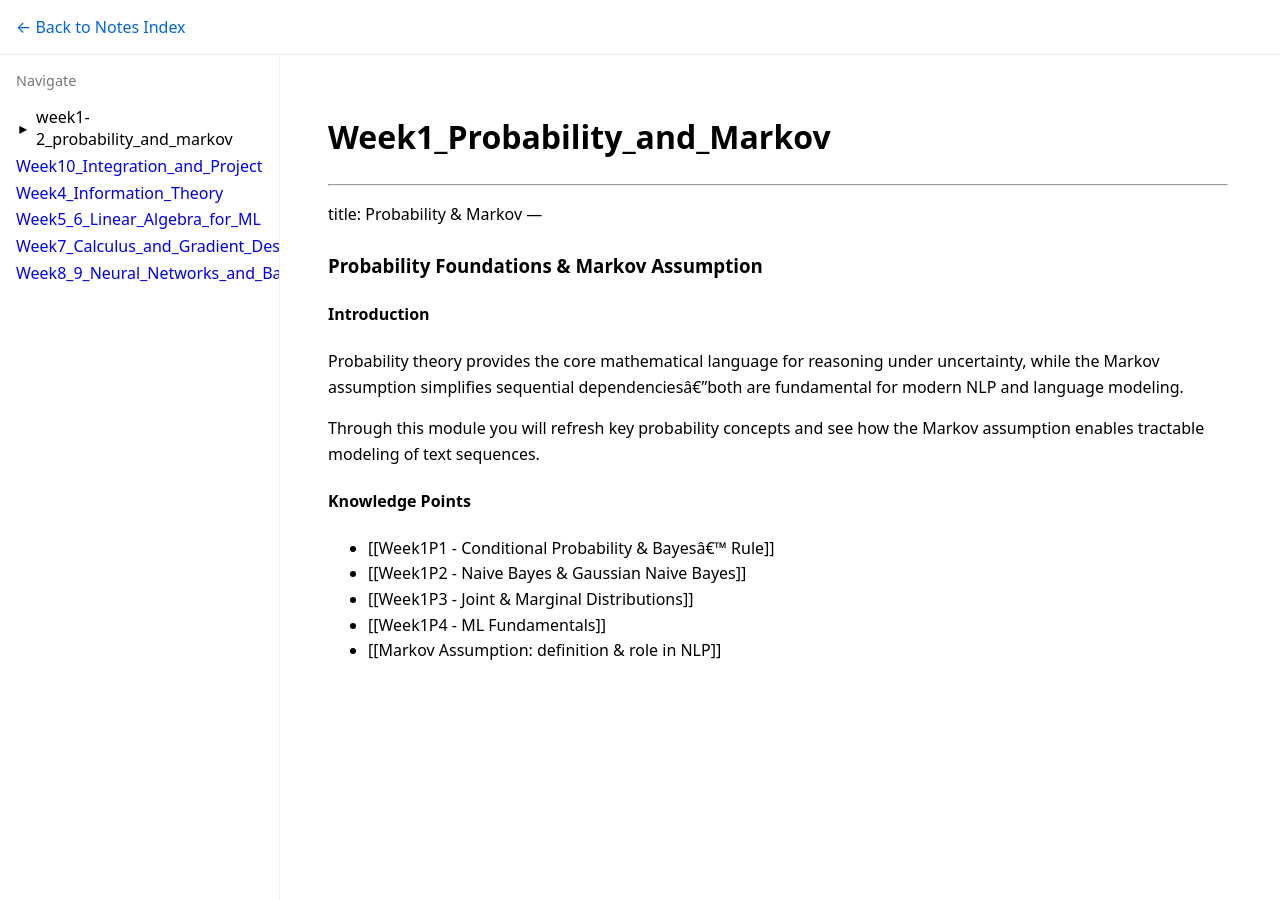
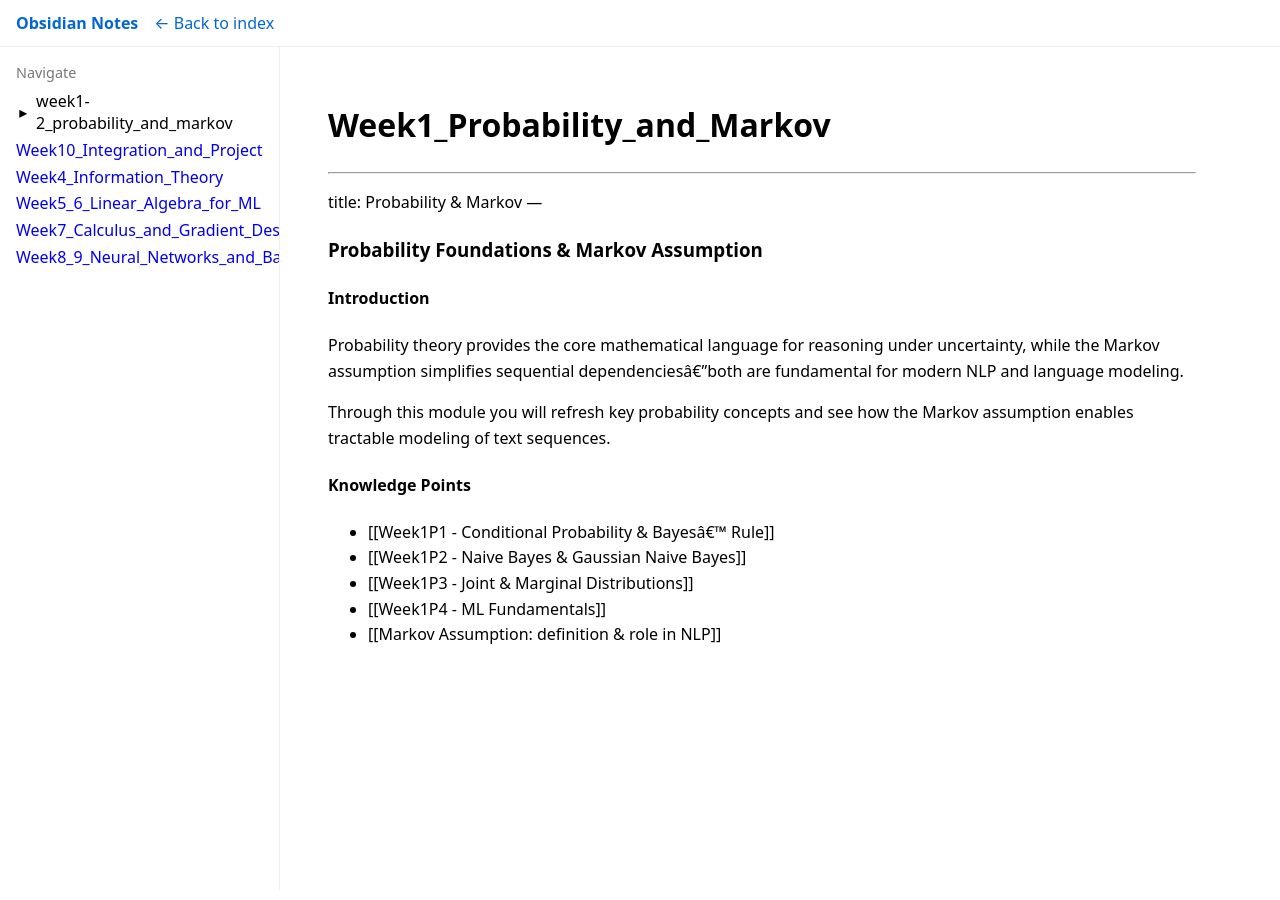
Before and after one commit to hanjie-jiang/bias-to-action, a Jekyll site: the page built from _notes/week1-2_probability_and_markov/Week1_Probability_and_Markov.md, in a window 1280 px wide and 900 px high. Built offline with Jekyll 4.4.1, drawn with Linux system fonts in a browser that asks for light colours.

Commit message:
Global left sidebar tree + MathJax; default & note layouts

```diff
--- /dev/null
+++ b/_layouts/default.html
@@ -0,0 +1,114 @@
+<!doctype html>
+<html lang="en">
+<head>
+  <meta charset="utf-8" />
+  <title>{{ page.title | default: site.title }}</title>
+  <meta name="viewport" content="width=device-width, initial-scale=1" />
+  <style>
+    :root { --sidebar: 280px; }
+    * { box-sizing: border-box; }
+    body { margin: 0; font-family: system-ui, -apple-system, Segoe UI, Roboto, Arial, sans-serif; }
+    header { padding: .75rem 1rem; border-bottom: 1px solid #eee; display: flex; gap: 1rem; align-items: center; }
+    header a { text-decoration: none; color: #0366d6; }
+    .layout { display: grid; grid-template-columns: 1fr; }
+    main { max-width: 900px; margin: 2rem auto; padding: 0 1rem; line-height: 1.6; }
+    pre, code { background:#f6f8fa; padding:.2rem .4rem; border-radius:4px; font-family: ui-monospace, SFMono-Regular, Menlo, Consolas, monospace; }
+    h1, h2, h3 { margin-top: 1.25rem; }
+    @media (min-width: 1100px) {
+      .layout { grid-template-columns: var(--sidebar) 1fr; gap: 2rem; }
+      aside { border-right: 1px solid #eee; height: calc(100vh - 57px); overflow:auto; padding: 1rem; position: sticky; top: 57px; }
+      main { margin: 2rem 2rem 4rem 0; }
+    }
+    /* tree */
+    .tree { list-style: none; padding-left: 0; margin: 0; }
+    .tree ul { list-style: none; margin: .25rem 0 .25rem 1rem; padding-left: 1rem; border-left: 1px solid #ddd; }
+    .tree li { margin: .15rem 0; }
+    .folder, .file { display: inline-flex; align-items: center; gap: .35rem; }
+    .folder .toggle { cursor: pointer; user-select: none; width: 1rem; display: inline-block; text-align: center; }
+    .muted { color:#777; font-size:.9em; margin-bottom:.5rem; }
+    a { text-decoration: none; }
+    a:hover { text-decoration: underline; }
+  </style>
+
+  <!-- MathJax (for $...$ and $$...$$ everywhere) -->
+  <script>
+    window.MathJax = {
+      tex: {
+        inlineMath: [['$', '$'], ['\\(', '\\)']],
+        displayMath: [['$$','$$'], ['\\[','\\]']],
+        processEscapes: true
+      },
+      options: { skipHtmlTags: ['script','noscript','style','textarea','pre','code'] }
+    };
+  </script>
+  <script id="MathJax-script" async
+          src="https://cdn.jsdelivr.net/npm/mathjax@3/es5/tex-mml-chtml.js"></script>
+</head>
+<body>
+  <header>
+    <a href="{{ '/' | relative_url }}"><strong>{{ site.title }}</strong></a>
+    {% if page.url != '/' %}<a href="{{ '/' | relative_url }}">← Back to index</a>{% endif %}
+  </header>
+
+  <div class="layout">
+    <aside>
+      <div class="muted">Navigate</div>
+      <ul id="tree" class="tree"></ul>
+    </aside>
+
+    <main>
+      {{ content }}
+    </main>
+  </div>
+
+  <!-- Build a hierarchical tree from the notes collection -->
+  <script>
+  window.NOTES = [
+  {% assign items = site.notes | sort: "url" %}
+  {% for doc in items %}
+    {
+      "url": "{{ doc.url | relative_url }}",
+      "title": {{ (doc.title | default: doc.basename_without_ext) | jsonify }},
+      "path": "{{ doc.url | replace_first: '/notes/', '' | replace: '//', '/' }}"
+    }{% unless forloop.last %},{% endunless %}
+  {% endfor %}
+  ];
+
+  (function () {
+    function insert(node, parts, item) {
+      const part = parts.shift(); if (!part) return;
+      if (!node.children) node.children = {};
+      if (parts.length === 0) (node.children[part] ||= { __files: [] }).__files.push(item);
+      else insert((node.children[part] ||= {}), parts, item);
+    }
+    const root = {};
+    (window.NOTES||[]).forEach(n => insert(root, n.path.replace(/\/+$/,'').split('/'), n));
+
+    function render(node, ul) {
+      const names = Object.keys(node.children||{}).sort((a,b)=>a.localeCompare(b));
+      names.forEach(name => {
+        const entry = node.children[name];
+        const li = document.createElement('li');
+        const files = entry.__files || [];
+        const hasChildren = Object.keys(entry).some(k => k !== '__files');
+
+        if (hasChildren) {
+          const toggle = document.createElement('span'); toggle.className='toggle'; toggle.textContent='▸';
+          const label = document.createElement('span'); label.className='folder';
+          label.appendChild(toggle); label.appendChild(document.createTextNode(name));
+          const inner = document.createElement('ul'); inner.style.display='none';
+          label.onclick = () => { const open = inner.style.display!=='none'; inner.style.display=open?'none':'block'; toggle.textContent=open?'▸':'▾'; };
+          li.appendChild(label); li.appendChild(inner);
+          render(entry, inner);
+          files.forEach(f => { const fli=document.createElement('li'); fli.className='file'; const a=document.createElement('a'); a.href=f.url; a.textContent=f.title||name; fli.appendChild(a); inner.appendChild(fli); });
+          ul.appendChild(li);
+        } else {
+          files.forEach(f => { const fli=document.createElement('li'); fli.className='file'; const a=document.createElement('a'); a.href=f.url; a.textContent=f.title||name; fli.appendChild(a); ul.appendChild(fli); });
+        }
+      });
+    }
+    render(root, document.getElementById('tree'));
+  })();
+  </script>
+</body>
+</html>
--- a/_layouts/note.html
+++ b/_layouts/note.html
@@ -1,117 +1,5 @@
-<!doctype html>
-<html lang="en">
-<head>
-  <meta charset="utf-8" />
-  <title>{{ page.title | default: site.title }}</title>
-  <meta name="viewport" content="width=device-width, initial-scale=1" />
-  <style>
-    :root { --sidebar: 280px; }
-    body { font-family: system-ui, -apple-system, Segoe UI, Roboto, Arial, sans-serif; margin: 0; }
-    header { padding: 1rem; border-bottom: 1px solid #eee; }
-    header a { text-decoration: none; color: #0366d6; }
-    .wrap { display: grid; grid-template-columns: 1fr; }
-    main { max-width: 900px; margin: 2rem auto; padding: 0 1rem; line-height: 1.6; }
-    pre, code { background:#f6f8fa; padding:.2rem .4rem; border-radius:4px; font-family: ui-monospace, SFMono-Regular, Menlo, Consolas, monospace; }
-    h1,h2,h3 { margin-top:1.5rem; }
-    @media (min-width: 1100px) {
-      .wrap { grid-template-columns: var(--sidebar) 1fr; gap: 2rem; }
-      aside { border-right: 1px solid #eee; height: calc(100vh - 62px); overflow:auto; padding: 1rem; position: sticky; top: 62px; }
-      main { margin: 2rem 2rem 4rem 0; }
-    }
-    /* tree styles (shared) */
-    .tree { list-style: none; padding-left: 0; }
-    .tree ul { list-style: none; margin: .25rem 0 .25rem 1rem; padding-left: 1rem; border-left: 1px solid #ddd; }
-    .tree li { margin: .15rem 0; }
-    .folder, .file { display: inline-flex; align-items: center; gap: .35rem; }
-    .folder .toggle { cursor: pointer; user-select: none; width: 1rem; display: inline-block; text-align: center; }
-    .muted { color:#777; font-size:.9em; }
-    a { text-decoration: none; }
-    a:hover { text-decoration: underline; }
-  </style>
-
-  <!-- MathJax v3: render $...$ and $$...$$ -->
-  <script>
-    window.MathJax = {
-      tex: {
-        inlineMath: [['$', '$'], ['\\(', '\\)']],
-        displayMath: [['$$','$$'], ['\\[','\\]']],
-        processEscapes: true
-      },
-      options: {
-        skipHtmlTags: ['script','noscript','style','textarea','pre','code']
-      }
-    };
-  </script>
-  <script id="MathJax-script" async
-    src="https://cdn.jsdelivr.net/npm/mathjax@3/es5/tex-mml-chtml.js">
-  </script>
-</head>
-<body>
-  <header>
-    <a href="{{ '/' | relative_url }}">← Back to Notes Index</a>
-  </header>
-
-  <div class="wrap">
-    <!-- Sidebar tree (collapsible) -->
-    <aside>
-      <div class="muted">Navigate</div>
-      <ul id="tree" class="tree"></ul>
-    </aside>
-
-    <!-- Note content -->
-    <main>
-      <h1>{{ page.title | default: site.title }}</h1>
-      {{ content }}
-    </main>
-  </div>
-
-  <!-- Build same tree used on homepage -->
-  <script>
-  window.NOTES = [
-  {% assign items = site.notes | sort: "url" %}
-  {% for doc in items %}
-    {
-      "url": "{{ doc.url | relative_url }}",
-      "title": {{ (doc.title | default: doc.basename_without_ext) | jsonify }},
-      "path": "{{ doc.url | replace_first: '/notes/', '' | replace: '//', '/' }}"
-    }{% unless forloop.last %},{% endunless %}
-  {% endfor %}
-  ];
-  (function () {
-    function insert(node, parts, item) {
-      const part = parts.shift(); if (!part) return;
-      if (!node.children) node.children = {};
-      if (parts.length === 0) (node.children[part] ||= { __files: [] }).__files.push(item);
-      else insert((node.children[part] ||= {}), parts, item);
-    }
-    const root = {};
-    (window.NOTES||[]).forEach(n => insert(root, n.path.replace(/\/+$/,'').split('/'), n));
-
-    function render(node, ul) {
-      const names = Object.keys(node.children || {}).sort((a,b)=>a.localeCompare(b));
-      names.forEach(name => {
-        const entry = node.children[name];
-        const li = document.createElement('li');
-        const files = entry.__files || [];
-        const hasChildren = Object.keys(entry).some(k => k !== '__files');
-
-        if (hasChildren) {
-          const toggle = document.createElement('span'); toggle.className='toggle'; toggle.textContent='▸';
-          const label = document.createElement('span'); label.className='folder';
-          label.appendChild(toggle); label.appendChild(document.createTextNode(name));
-          const inner = document.createElement('ul'); inner.style.display='none';
-          label.onclick = () => { const open = inner.style.display!=='none'; inner.style.display=open?'none':'block'; toggle.textContent=open?'▸':'▾'; };
-          li.appendChild(label); li.appendChild(inner);
-          render(entry, inner);
-          files.forEach(f => { const fli=document.createElement('li'); fli.className='file'; const a=document.createElement('a'); a.href=f.url; a.textContent=f.title||name; fli.appendChild(a); inner.appendChild(fli); });
-          ul.appendChild(li);
-        } else {
-          files.forEach(f => { const fli=document.createElement('li'); fli.className='file'; const a=document.createElement('a'); a.href=f.url; a.textContent=f.title||name; fli.appendChild(a); ul.appendChild(fli); });
-        }
-      });
-    }
-    render(root, document.getElementById('tree'));
-  })();
-  </script>
-</body>
-</html>
+---
+layout: default
+---
+<h1>{{ page.title | default: site.title }}</h1>
+{{ content }}
```
Also changed, not shown: index.md (+3 -9 lines), .obsidian/workspace.json.
